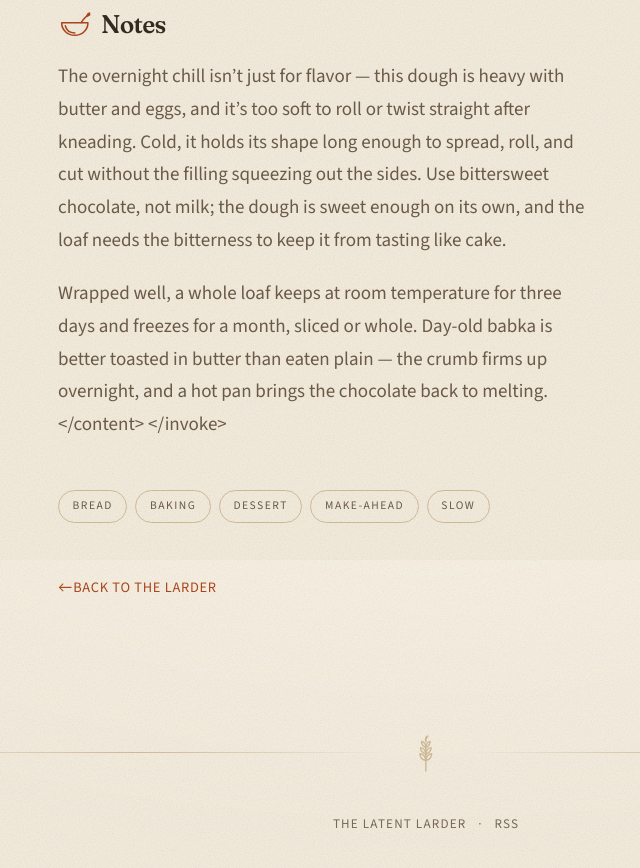
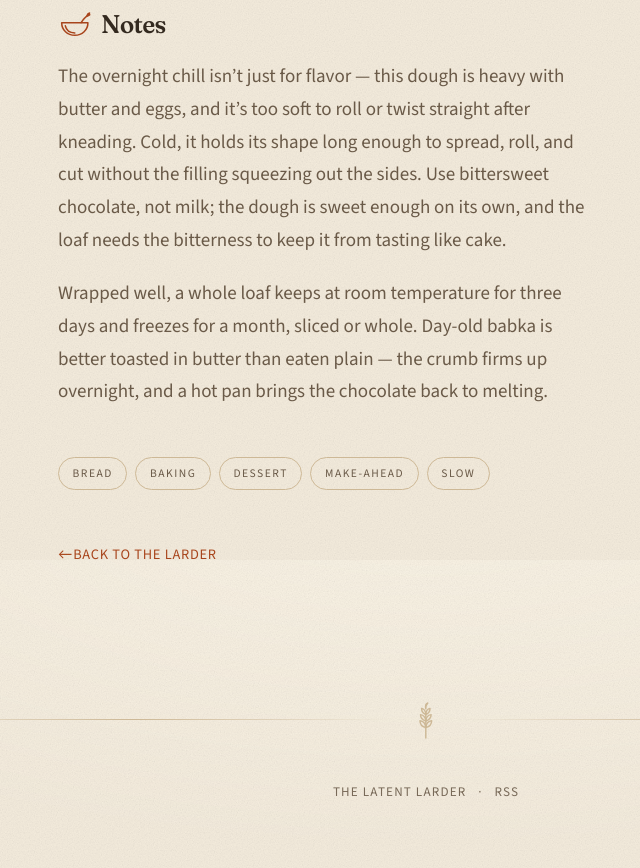
Before and after one commit to amacrobert/the-latent-larder, a Jekyll site: the page built from _recipes/chocolate-babka.md, in a window 1280 px wide and 900 px high, scrolled down 3040 px. Shown: the top 868 px of the window, without its empty margins (214-854 px from the left). Built offline with Jekyll 4.4.1, drawn with Linux system fonts in a browser that asks for light colours.

Commit message:
Strip the stray closing tags left in two recipe bodies
They rendered as literal text at the foot of both recipe pages and in
the Atom feed.

```diff
--- a/_recipes/chocolate-babka.md
+++ b/_recipes/chocolate-babka.md
@@ -40,5 +40,3 @@ method:
 The overnight chill isn't just for flavor — this dough is heavy with butter and eggs, and it's too soft to roll or twist straight after kneading. Cold, it holds its shape long enough to spread, roll, and cut without the filling squeezing out the sides. Use bittersweet chocolate, not milk; the dough is sweet enough on its own, and the loaf needs the bitterness to keep it from tasting like cake.
 
 Wrapped well, a whole loaf keeps at room temperature for three days and freezes for a month, sliced or whole. Day-old babka is better toasted in butter than eaten plain — the crumb firms up overnight, and a hot pan brings the chocolate back to melting.
-</content>
-</invoke>
```
Also changed, not shown: _recipes/tiramisu-with-espresso-and-marsala.md (+0 -1 lines).
